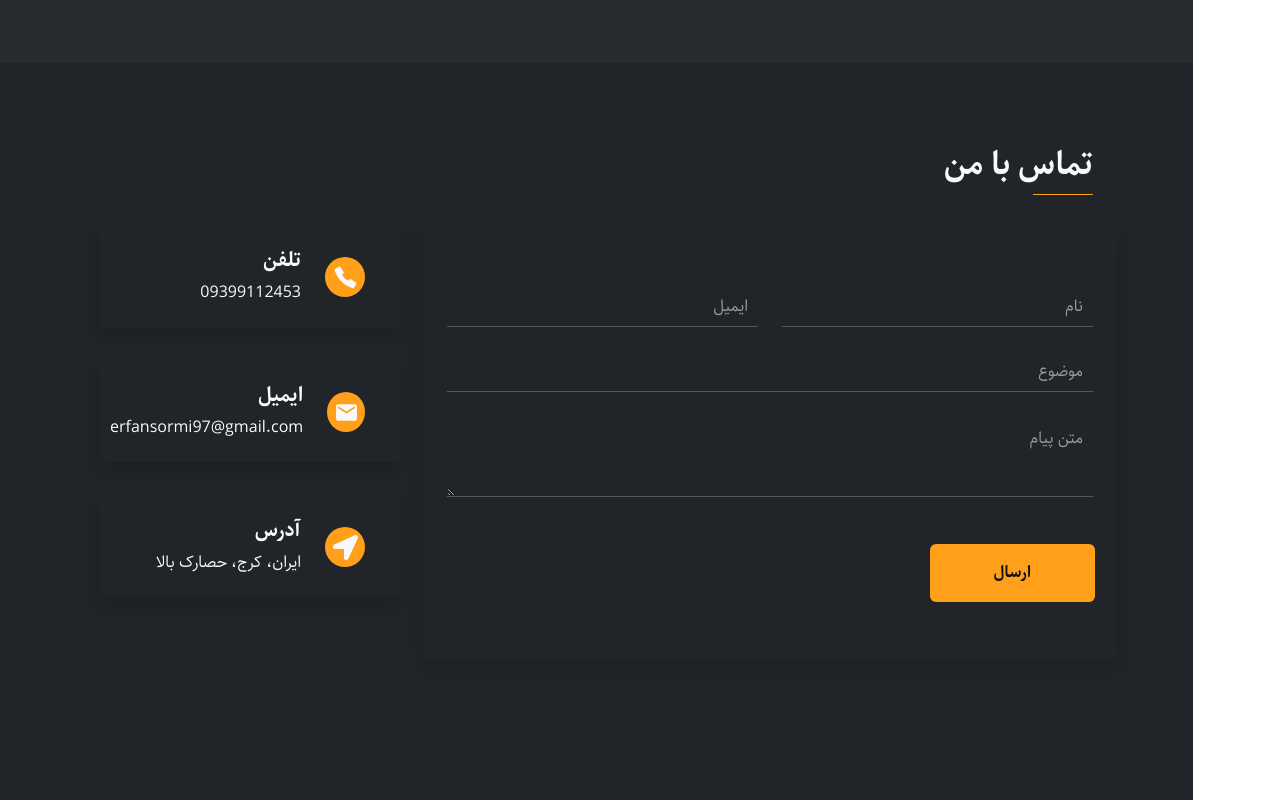
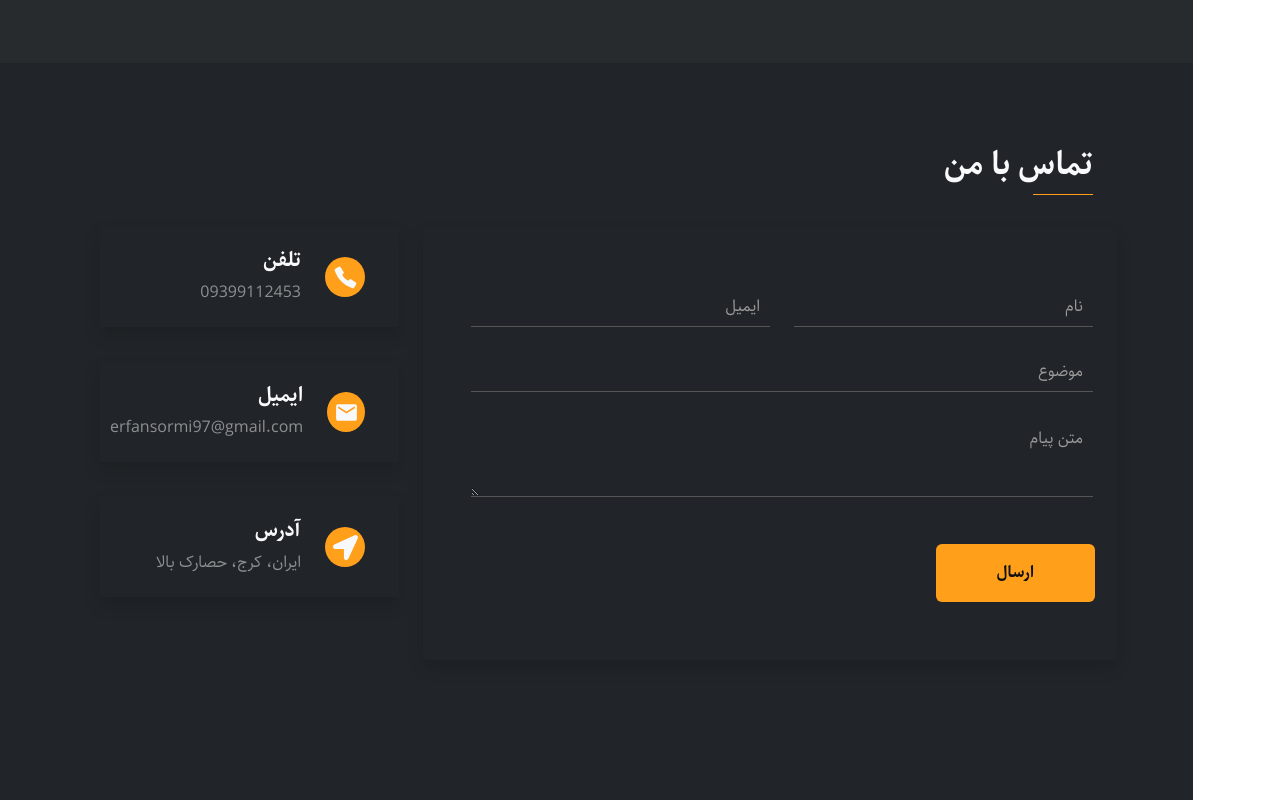
Before and after one commit to erfansormi/my-website, a React (Create React App) app: page / in a window 1280 px wide. Shown: the part 3057-3857 px from the top of the page. Built offline with nearby package versions, Linux system fonts and the light colour scheme.

Commit message:
now can send email to me without backend and with emailjs

```diff
--- a/package.json
+++ b/package.json
@@ -3,6 +3,7 @@
   "version": "0.1.0",
   "private": true,
   "dependencies": {
+    "@emailjs/browser": "^3.6.2",
     "@emotion/react": "^11.9.3",
     "@emotion/styled": "^11.9.3",
     "@mui/material": "^5.8.7",
--- a/src/Components/Home/ContactMe/ContactMe.js
+++ b/src/Components/Home/ContactMe/ContactMe.js
@@ -1,4 +1,7 @@
-import React from 'react'
+import React, { useRef , useState , useEffect } from 'react'
+
+// emeiljs
+import emailjs from "@emailjs/browser"
 
 // components
 import HeadTitle from '../../Other/HeadTitle'
@@ -9,34 +12,83 @@ import styles from "./contact.module.css"
 
 const ContactMe = ({ item }) => {
     const { title, icons, inputs, btn } = item;
+    const form = useRef();
+
+    // state
+    const [inputValue, setInputValue] = useState({
+        name: "",
+        email: "",
+        subject: "",
+        message: ""
+    })
+
+    useEffect(() => {
+        console.log(inputValue)
+    }, [inputValue])
+
+    // functions
+    const handleChange = (e) => {
+        setInputValue({ ...inputValue, [e.target.name]: e.target.value })
+    }
+
+
+    const sendEmail = (e) => {
+        e.preventDefault();
+
+        emailjs.sendForm('service_9jaj78h', 'template_475lwnd', form.current, 'EuTWTWO2NCl2lVsaX')
+            .then((result) => {
+                setInputValue({
+                    name: "",
+                    email: "",
+                    subject: "",
+                    message: ""
+                })
+                alert("your email sented")
+            }, (error) => {
+                console.log(error.text);
+            });
+    };
 
     return (
         <div className='w-100'>
             <HeadTitle title={title} />
             <div className='row gx-5 mt-4'>
+
                 {/* inputs */}
                 <div className={`col-8 ${styles.inputs_container} shadow`}>
-                    <div className='row gx-4'>
+                    <form ref={form} onSubmit={sendEmail}
+                        className="col-12 row gx-4">
                         {inputs.map((item, index) =>
                             index < 2 ?
                                 <div
                                     className={`col-6`}
                                     key={index}>
-                                    <Input type={item.type} text={item.placeHolder} />
+                                    <Input value={inputValue[item.name]}
+                                    handleChange={handleChange}
+                                    htmlName={item.name}
+                                    type={item.type}
+                                    text={item.placeHolder} />
                                 </div>
                                 :
                                 <div
                                     className={`col-12`}
                                     key={index}>
-                                    <Input type={item.type} text={item.placeHolder} />
+                                    <Input value={inputValue[item.name]}
+                                    handleChange={handleChange}
+                                    htmlName={item.name}
+                                    type={item.type}
+                                    text={item.placeHolder} />
                                 </div>
                         )}
                         <div className='mt-3'>
-                            <button className={`btn-orange btn w-25`}>
+                            <button
+                                className={`btn-orange btn w-25`}
+                                type={"submit"}
+                                value="Send">
                                 {btn}
                             </button>
                         </div>
-                    </div>
+                    </form>
                 </div>
 
                 {/* icons */}
@@ -53,7 +105,18 @@ const ContactMe = ({ item }) => {
                                     </h5>
                                 </div>
                                 <div>
-                                    <span>{item.description}</span>
+                                    {item.type == "link" ?
+                                        <a href={item.href}
+                                            className={`${styles.contact_me_link}
+                                            text-light opacity-50`}>
+                                            {item.description}
+                                        </a>
+                                        :
+                                        <span
+                                            className={`text-light opacity-50`}>
+                                            {item.description}
+                                        </span>
+                                    }
                                 </div>
                             </div>
                         </div>
--- a/src/Components/Home/ContactMe/contact.module.css
+++ b/src/Components/Home/ContactMe/contact.module.css
@@ -10,7 +10,7 @@
     -o-border-radius: 6px;
 }
 
-.icon_container{
+.icon_container {
     display: flex;
     padding: 10px;
     height: 100px;
@@ -18,7 +18,7 @@
     margin-bottom: 35px;
 }
 
-.icon_container>div:first-child{
+.icon_container>div:first-child {
     background-color: var(--orange-350);
     border-radius: 50%;
     width: 40px;
@@ -32,3 +32,11 @@
     -ms-border-radius: 50%;
     -o-border-radius: 50%;
 }
+
+.contact_me_link {
+    text-decoration: none;
+}
+
+.contact_me_link:hover{
+    text-decoration: underline;
+}
--- a/src/Components/Other/Input.js
+++ b/src/Components/Other/Input.js
@@ -1,41 +1,49 @@
-import React, { useContext } from 'react'
+import React, { useContext } from "react";
 
 //context
-import { DataContext } from '../../Context/DataContextProvider'
+import { DataContext } from "../../Context/DataContextProvider";
 
 // css
-import styles from "./input.module.css"
+import styles from "./input.module.css";
 
-const Input = ({ type, text }) => {
-    const { state, setState } = useContext(DataContext);
+const Input = ({ type, text, htmlName, handleChange, value }) => {
+    //context
+    const { state } = useContext(DataContext);
 
     if (type == "area") {
         return (
             <textarea
                 className={`col-12 ${styles.mixed_style}
-                ${state.darkMode ?
-                        `${styles.dark_area} text-light`
-                        : `${styles.light_area} text-dark`}`}
+                ${state.darkMode
+                        ? `${styles.dark_area} text-light`
+                        : `${styles.light_area} text-dark`
+                    }`}
                 placeholder={text}
                 spellCheck={false}
-            >
-            </textarea>
-        )
+                name={htmlName}
+                value={value}
+                onChange={handleChange}
+            ></textarea>
+        );
     }
 
     if (type == "text" || "email") {
         return (
             <input
                 className={`${styles.mixed_style}
-                ${state.darkMode ?
-                        `${styles.dark_input} text-light`
-                        : `${styles.light_input} text-dark`}`}
+                ${state.darkMode
+                        ? `${styles.dark_input} text-light`
+                        : `${styles.light_input} text-dark`
+                    }`}
                 type={type}
                 placeholder={text}
                 spellCheck={false}
+                name={htmlName}
+                value={value}
+                onChange={handleChange}
             />
-        )
+        );
     }
-}
+};
 
-export default Input
+export default Input;
--- a/src/Data/ContactData.js
+++ b/src/Data/ContactData.js
@@ -6,17 +6,21 @@ export const ContactData = {
     FA: [
         {
             title: "تماس با من",
-            btn:"ارسال",
+            btn: "ارسال",
             icons: [
                 {
                     title: "تلفن",
                     description: "09399112453",
-                    icon: <IoCallSharp />
+                    icon: <IoCallSharp />,
+                    type: "link",
+                    href: "tel:+09399112453"
                 },
                 {
                     title: "ایمیل",
                     description: "erfansormi97@gmail.com",
-                    icon: <MdEmail />
+                    icon: <MdEmail />,
+                    type: "link",
+                    href: "mailto:erfansormi97@gmail.com"
                 },
                 {
                     title: "آدرس",
@@ -27,19 +31,23 @@ export const ContactData = {
             inputs: [
                 {
                     type: "text",
-                    placeHolder: "نام"
+                    placeHolder: "نام",
+                    name: "name"
                 },
                 {
                     type: "email",
-                    placeHolder: "ایمیل"
+                    placeHolder: "ایمیل",
+                    name: "email"
                 },
                 {
                     type: "text",
-                    placeHolder: "موضوع"
+                    placeHolder: "موضوع",
+                    name: "subject"
                 },
                 {
                     type: "area",
-                    placeHolder: "متن پیام"
+                    placeHolder: "متن پیام",
+                    name: "message"
                 },
             ]
         }
@@ -47,17 +55,21 @@ export const ContactData = {
     EN: [
         {
             title: "contact me",
-            btn:"send",
+            btn: "send",
             icons: [
                 {
                     title: "phone",
                     description: "09399112453",
-                    icon: <IoCallSharp />
+                    icon: <IoCallSharp />,
+                    type: "link",
+                    href: "tel:+"
                 },
                 {
                     title: "email",
                     description: "erfansormi97@gmail.com",
-                    icon: <MdEmail />
+                    icon: <MdEmail />,
+                    type: "link",
+                    href: "mailto:"
                 },
                 {
                     title: "address",
--- a/src/Data/SkillsData.js
+++ b/src/Data/SkillsData.js
@@ -7,7 +7,7 @@ export const SkillData = {
         },
         {
             skill: "css",
-            skill_value: 78,
+            skill_value: 80,
         },
         {
             skill: "بوت استرپ",
@@ -34,7 +34,7 @@ export const SkillData = {
         },
         {
             skill: "css",
-            skill_value: 78,
+            skill_value: 80,
         },
         {
             skill: "bootstrap",
```
Also changed, not shown: 1 other file (tests, documents, lock files or other folders).
